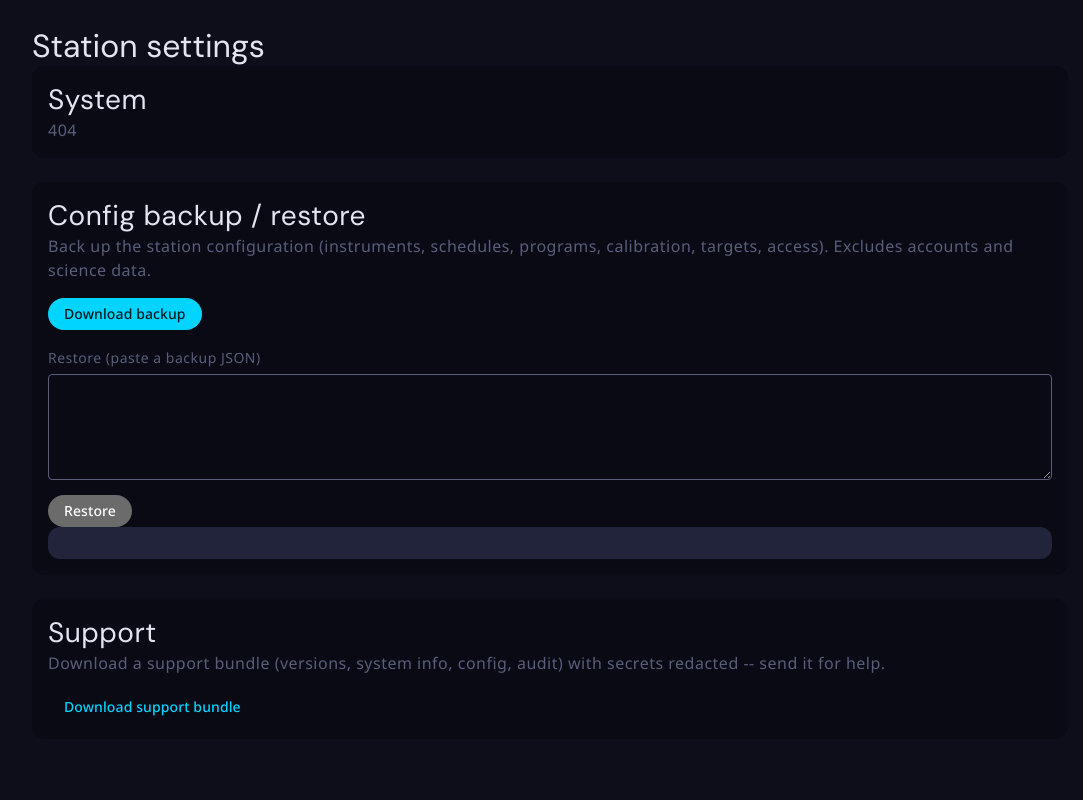
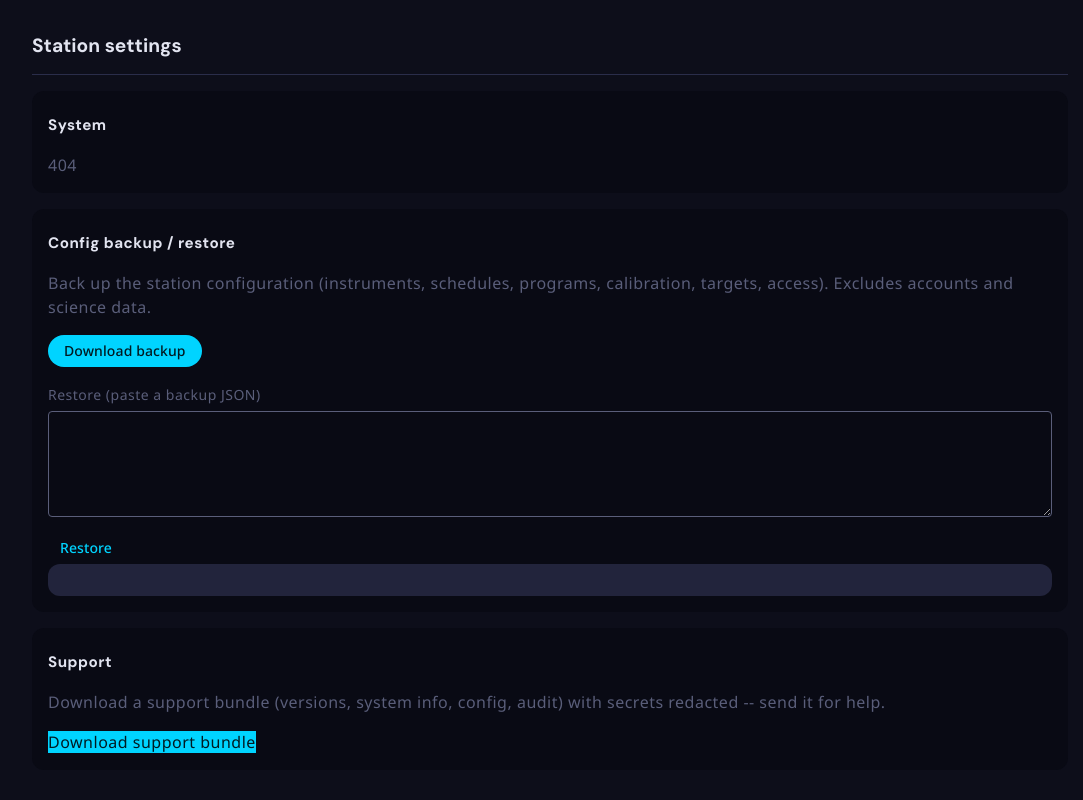
Before and after one commit to jomdh/e-callisto-NG, a Python web app: template src/ecallisto_ng/api/templates/portal/settings.html in a window 1280 px wide. Shown: the whole page, without its empty margins (90-1173 px from the left). Run offline with Jinja, Linux system fonts and the light colour scheme; the template is opened without the code that fills it, so the values that code supplies are empty.

Commit message:
0.6-M19-S045: milestone M19 complete -- M3 button/card polish; v0.6.0
- buttons -> M3 variants (btn-filled / btn-text) across templates + JS islands.
- portal.css: bordered page headings, card spacing, compact table actions.
- M19 close: doncel left-sidebar visual language in our palette; v0.6.0, changelog.

Co-Authored-By: Claude Opus 4.8 <noreply@anthropic.com>

```diff
--- a/pyproject.toml
+++ b/pyproject.toml
@@ -4,7 +4,7 @@ build-backend = "setuptools.build_meta"
 
 [project]
 name = "ecallisto-ng"
-version = "0.5.3"
+version = "0.6.0"
 description = "Web-based solar radio spectrometer suite for a station (e-Callisto NG)"
 readme = "README.md"
 requires-python = ">=3.12"
--- a/src/ecallisto_ng/__init__.py
+++ b/src/ecallisto_ng/__init__.py
@@ -15,4 +15,4 @@ working agreement.
 
 from __future__ import annotations
 
-__version__ = "0.5.3"
+__version__ = "0.6.0"
--- a/src/ecallisto_ng/api/static/css/portal.css
+++ b/src/ecallisto_ng/api/static/css/portal.css
@@ -155,6 +155,24 @@ body {
   margin: 0 auto;
   padding: 1.6rem 2rem;
 }
+.portal-main h2 {
+  font-size: 1.2rem;
+  font-weight: 600;
+  margin: 0 0 1rem;
+  padding-bottom: 0.55rem;
+  border-bottom: 1px solid var(--border);
+}
+.portal-main h3 {
+  font-size: 0.95rem;
+  font-weight: 600;
+  margin: 0 0 0.6rem;
+}
+.portal-main .card { margin-bottom: 1rem; }
+/* compact row-action buttons in console tables */
+.portal-main table .btn-text {
+  padding: 0.2em 0.6em;
+  font-size: 0.8rem;
+}
 
 /* ---- collapsed sidebar (icon-only) ---- */
 .sidebar.collapsed { width: 60px; }
--- a/src/ecallisto_ng/api/static/js/console.js
+++ b/src/ecallisto_ng/api/static/js/console.js
@@ -180,7 +180,7 @@
         if (a.href) {
           td.append(el("a", { href: a.href(r), style: "margin-right:.6em" }, a.label));
         } else {
-          const b = el("button", { class: "btn btn-ghost", style: "margin-right:.4em;padding:.2em .6em" }, a.label);
+          const b = el("button", { class: "btn-text", style: "margin-right:.4em;padding:.2em .6em" }, a.label);
           b.addEventListener("click", async () => {
             try { const res = await a.run(r); note(a.show ? res : `${a.label}: ok`, "ok"); refresh(); }
             catch (e) { note(e.message, "error"); }
@@ -189,7 +189,7 @@
         }
       });
       if (cfg.del) {
-        const d = el("button", { class: "btn btn-ghost", style: "padding:.2em .6em" }, "delete");
+        const d = el("button", { class: "btn-text", style: "padding:.2em .6em" }, "delete");
         d.addEventListener("click", async () => {
           try { await api("DELETE", cfg.del(r)); refresh(); } catch (e) { note(e.message, "error"); }
         });
@@ -225,7 +225,7 @@
     }
     form.append(input);
   });
-  const submit = el("button", { class: "btn", type: "submit", style: "margin-top:1rem" }, "Create");
+  const submit = el("button", { class: "btn-filled", type: "submit", style: "margin-top:1rem" }, "Create");
   form.append(submit);
   form.addEventListener("submit", async (ev) => {
     ev.preventDefault();
--- a/src/ecallisto_ng/api/templates/portal/access.html
+++ b/src/ecallisto_ng/api/templates/portal/access.html
@@ -19,8 +19,8 @@
     <label for="tunnel_relay">Tunnel relay</label>
     <input id="tunnel_relay" name="tunnel_relay">
     <div style="margin-top:1rem">
-      <button class="btn" type="submit">Save</button>
-      <a class="btn btn-ghost" href="/api/v1/access/caddyfile" target="_blank">view Caddyfile</a>
+      <button class="btn-filled" type="submit">Save</button>
+      <a class="btn-text" href="/api/v1/access/caddyfile" target="_blank">view Caddyfile</a>
     </div>
     <pre id="access-msg" class="muted" style="white-space:pre-wrap"></pre>
   </form>
--- a/src/ecallisto_ng/api/templates/portal/dashboard.html
+++ b/src/ecallisto_ng/api/templates/portal/dashboard.html
@@ -7,7 +7,7 @@
 
   <div style="display:flex;justify-content:space-between;align-items:center">
     <h2>Instruments</h2>
-    <a class="btn" href="/portal/manage/instruments">Manage instruments</a>
+    <a class="btn-filled" href="/portal/manage/instruments">Manage instruments</a>
   </div>
   {% if instruments %}
   <div class="card">
--- a/src/ecallisto_ng/api/templates/portal/data.html
+++ b/src/ecallisto_ng/api/templates/portal/data.html
@@ -16,7 +16,7 @@
           {{ (f.size_bytes / 1024) | round(1) }} kB</span>
       </div>
       <div style="margin-top:0.5rem">
-        <a class="btn btn-ghost" href="/api/v1/files/{{ f.name }}/download">download</a>
+        <a class="btn-text" href="/api/v1/files/{{ f.name }}/download">download</a>
       </div>
     </div>
     {% endfor %}
--- a/src/ecallisto_ng/api/templates/portal/import.html
+++ b/src/ecallisto_ng/api/templates/portal/import.html
@@ -17,7 +17,7 @@
     <label style="margin-top:.6rem">
       <input type="checkbox" id="dry_run" name="dry_run" checked> dry-run (preview only)
     </label>
-    <div style="margin-top:1rem"><button class="btn" type="submit">Import</button></div>
+    <div style="margin-top:1rem"><button class="btn-filled" type="submit">Import</button></div>
     <pre id="import-msg" class="muted" style="white-space:pre-wrap"></pre>
   </form>
 </div>
--- a/src/ecallisto_ng/api/templates/portal/login.html
+++ b/src/ecallisto_ng/api/templates/portal/login.html
@@ -12,7 +12,7 @@
     <input id="password" name="password" type="password"
            autocomplete="current-password" required>
     <div style="margin-top:1.25rem">
-      <button class="btn" type="submit">Sign in</button>
+      <button class="btn-filled" type="submit">Sign in</button>
     </div>
   </form>
 </div>
--- a/src/ecallisto_ng/api/templates/portal/settings.html
+++ b/src/ecallisto_ng/api/templates/portal/settings.html
@@ -14,12 +14,12 @@
     <p class="muted">Back up the station configuration (instruments, schedules,
       programs, calibration, targets, access). Excludes accounts and science
       data.</p>
-    <button class="btn" id="cfg-export" type="button">Download backup</button>
+    <button class="btn-filled" id="cfg-export" type="button">Download backup</button>
     <div style="margin-top:1rem">
       <label for="cfg-text">Restore (paste a backup JSON)</label>
       <textarea id="cfg-text" rows="4"></textarea>
       <div style="margin-top:.6rem">
-        <button class="btn btn-ghost" id="cfg-import" type="button">Restore</button>
+        <button class="btn-text" id="cfg-import" type="button">Restore</button>
       </div>
       <pre id="cfg-msg" class="muted" style="white-space:pre-wrap"></pre>
     </div>
@@ -29,7 +29,7 @@
     <h3 style="margin-top:0">Support</h3>
     <p class="muted">Download a support bundle (versions, system info, config,
       audit) with secrets redacted -- send it for help.</p>
-    <a class="btn" href="/api/v1/system/support-bundle">Download support bundle</a>
+    <a class="btn-filled" href="/api/v1/system/support-bundle">Download support bundle</a>
   </div>
 </div>
 <script src="/static/js/settings.js"></script>
--- a/src/ecallisto_ng/api/templates/portal/tools.html
+++ b/src/ecallisto_ng/api/templates/portal/tools.html
@@ -15,7 +15,7 @@
     <label for="bench-gain">Gain (0-255)</label>
     <input id="bench-gain" type="number" value="200">
     <div style="margin-top:1rem">
-      <button class="btn" id="bench-read" type="button">Read detector</button>
+      <button class="btn-filled" id="bench-read" type="button">Read detector</button>
     </div>
     <div id="bench-gauge-wrap" style="margin-top:1rem">
       <div style="background:var(--surface-variant,#333);border-radius:4px;height:1.4em;overflow:hidden">
@@ -36,7 +36,7 @@
     <label for="nf-att">Att. [dB]</label>
     <input id="nf-att" type="number" value="10.1">
     <div style="margin-top:1rem">
-      <button class="btn" id="nf-run" type="button">Run NF</button>
+      <button class="btn-filled" id="nf-run" type="button">Run NF</button>
     </div>
     <pre id="nf-out" class="muted" style="white-space:pre-wrap"></pre>
   </div>
--- a/src/ecallisto_ng/api/templates/portal/viewer.html
+++ b/src/ecallisto_ng/api/templates/portal/viewer.html
@@ -38,7 +38,7 @@
         <label for="v-xmax">X max</label>
         <input id="v-xmax" type="number" style="width:6em">
       </span>
-      <button class="btn" id="v-png" type="button">Save PNG</button>
+      <button class="btn-filled" id="v-png" type="button">Save PNG</button>
     </div>
     <canvas id="v-canvas" width="900" height="380"
       style="width:100%;margin-top:1rem;border-radius:6px"></canvas>
--- a/src/ecallisto_ng/api/templates/portal/wizard.html
+++ b/src/ecallisto_ng/api/templates/portal/wizard.html
@@ -69,7 +69,7 @@ instrument: {{ data.get('instrument_name', '(none)') }}</pre>
     {% endif %}
 
     <div style="margin-top:1.25rem">
-      <button class="btn" type="submit">
+      <button class="btn-filled" type="submit">
         {{ "Finish setup" if step_name == "review" else "Next" }}
       </button>
     </div>
```
Also changed, not shown: docs/planning/logbook/SPRINT_LOG_045.md (added, +31 -0 lines), docs/planning/sprints/SPRINT_PLAN_045.md (added, +13 -0 lines), docs/changelog.md.
